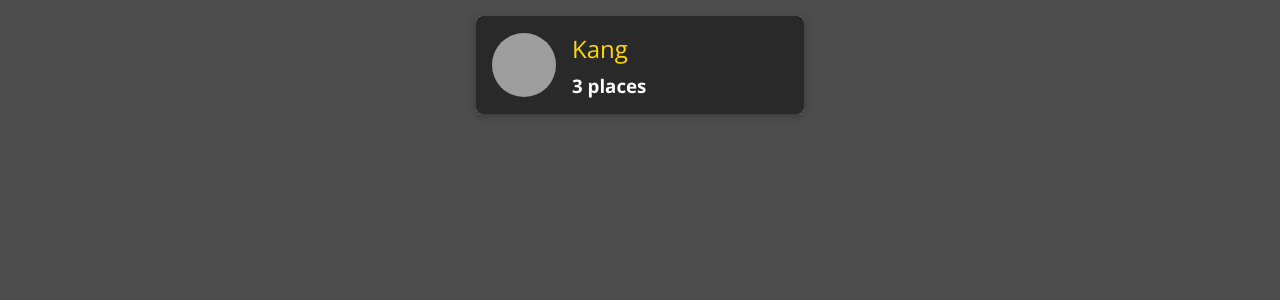
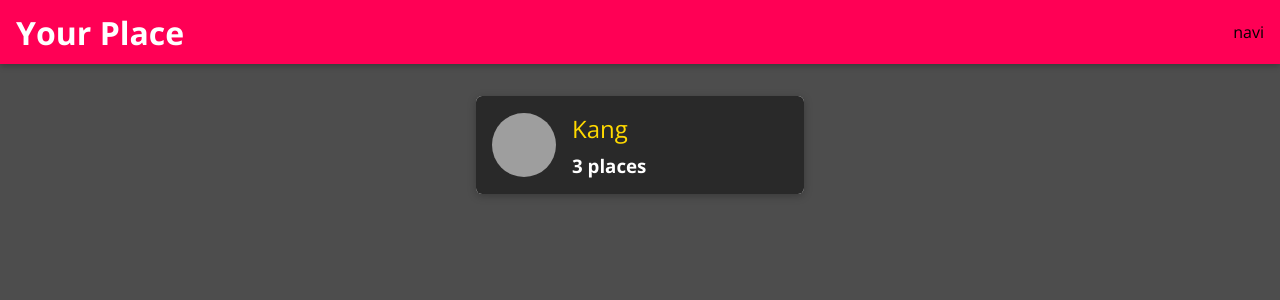
Before and after one commit to WebKBS/MERN, a React (Create React App) app in the folder project/: page / in a window 1280 px wide. Shown: the top 300 px of the page. Built offline with nearby package versions, Linux system fonts and the light colour scheme; grey boxes are pictures that could not be loaded.

Commit message:
헤더 추가

```diff
--- a/project/src/App.js
+++ b/project/src/App.js
@@ -7,10 +7,13 @@
 } from "react-router-dom";
 import Users from "./user/pages/Users";
 import NewPlace from "./places/pages/NewPlace";
+import MainNavigation from "./shared/components/Navigation/MainNavigation";
 
 const App = () => {
   return (
     <Router>
+      <MainNavigation />
+      <main>
         <Switch>
           <Route path="/" exact>
             {/* exact가있으면 해당 path만 적용된다. */}
@@ -22,6 +25,7 @@
           <Redirect to="/" />
           {/* Redirect는 패스가 없으면 해당 패스로 이동 */}
         </Switch>
+      </main>
     </Router>
   );
 };
--- /dev/null
+++ b/project/src/shared/components/Navigation/MainHeader.css
@@ -0,0 +1,23 @@
+.main-header {
+  width: 100%;
+  height: 4rem;
+  display: flex;
+  align-items: center;
+  position: fixed;
+  top: 0;
+  left: 0;
+  background: #ff0055;
+  box-shadow: 0 2px 6px rgba(0, 0, 0, 0.26);
+  padding: 0 1rem;
+  z-index: 5;
+}
+
+main {
+  margin-top: 5rem;
+}
+
+@media (min-width: 768px) {
+  .main-header {
+    justify-content: space-between;
+  }
+}
--- /dev/null
+++ b/project/src/shared/components/Navigation/MainHeader.js
@@ -0,0 +1,7 @@
+import "./MainHeader.css";
+
+const MainHeader = (props) => {
+  return <header className="main-header">{props.children}</header>;
+};
+
+export default MainHeader;
--- /dev/null
+++ b/project/src/shared/components/Navigation/MainNavigation.css
@@ -0,0 +1,45 @@
+.main-navigation__menu-btn {
+  width: 3rem;
+  height: 3rem;
+  background: transparent;
+  border: none;
+  display: flex;
+  flex-direction: column;
+  justify-content: space-around;
+  margin-right: 2rem;
+  cursor: pointer;
+}
+
+.main-navigation__menu-btn span {
+  display: block;
+  width: 3rem;
+  height: 2.5px;
+  background: white;
+}
+
+.main-navigation__title {
+  color: white;
+}
+
+.main-navigation__title a {
+  text-decoration: none;
+  color: white;
+}
+
+.main-navigation__header-nav {
+  display: none;
+}
+
+.main-navigation__drawer-nav {
+  height: 100%;
+}
+
+@media (min-width: 768px) {
+  .main-navigation__menu-btn {
+    display: none;
+  }
+
+  .main-navigation__header-nav {
+    display: block;
+  }
+}
--- /dev/null
+++ b/project/src/shared/components/Navigation/MainNavigation.js
@@ -0,0 +1,23 @@
+import "./MainNavigation.css";
+
+import { Link } from "react-router-dom";
+
+import MainHeader from "./MainHeader";
+
+const MainNavigation = (props) => {
+  return (
+    <MainHeader>
+      <button className="main-navigation__menu-btn">
+        <span />
+        <span />
+        <span />
+      </button>
+      <h1 className="main-navigation__title">
+        <Link to="/">Your Place</Link>
+      </h1>
+      <nav>navi</nav>
+    </MainHeader>
+  );
+};
+
+export default MainNavigation;
--- a/project/src/user/components/UsersList.js
+++ b/project/src/user/components/UsersList.js
@@ -1,10 +1,14 @@
 import "./UsersList.css";
 import UserItem from "./UsersItem";
+import Card from "../../shared/components/UiElement/Card";
+
 const UsersList = (props) => {
   if (props.items.length === 0) {
     return (
       <div className="center">
-        <h2>유저가 없습니다.</h2>
+        <Card>
+          <h2>유저가 없습니다.</h2>
+        </Card>
       </div>
     );
   }
```
Also changed, not shown: project/src/shared/components/Navigation/NavLinks.css (added), project/src/shared/components/Navigation/NaviLinks.js (added), project/src/shared/components/Navigation/SideDrawer.css (added), project/src/shared/components/Navigation/SideDrawer.js (added). Lines whose indentation alone changed are shown as unchanged.
